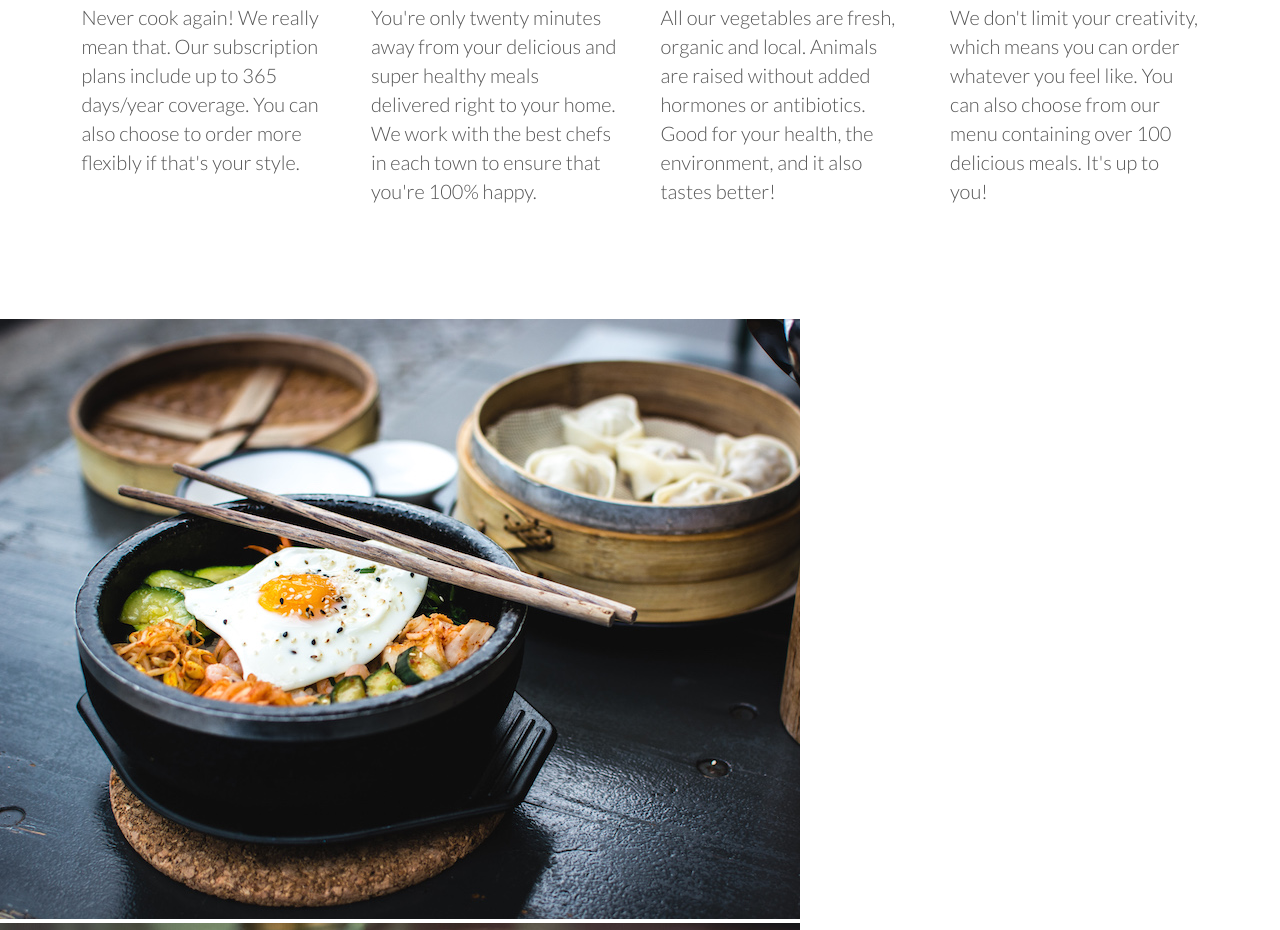
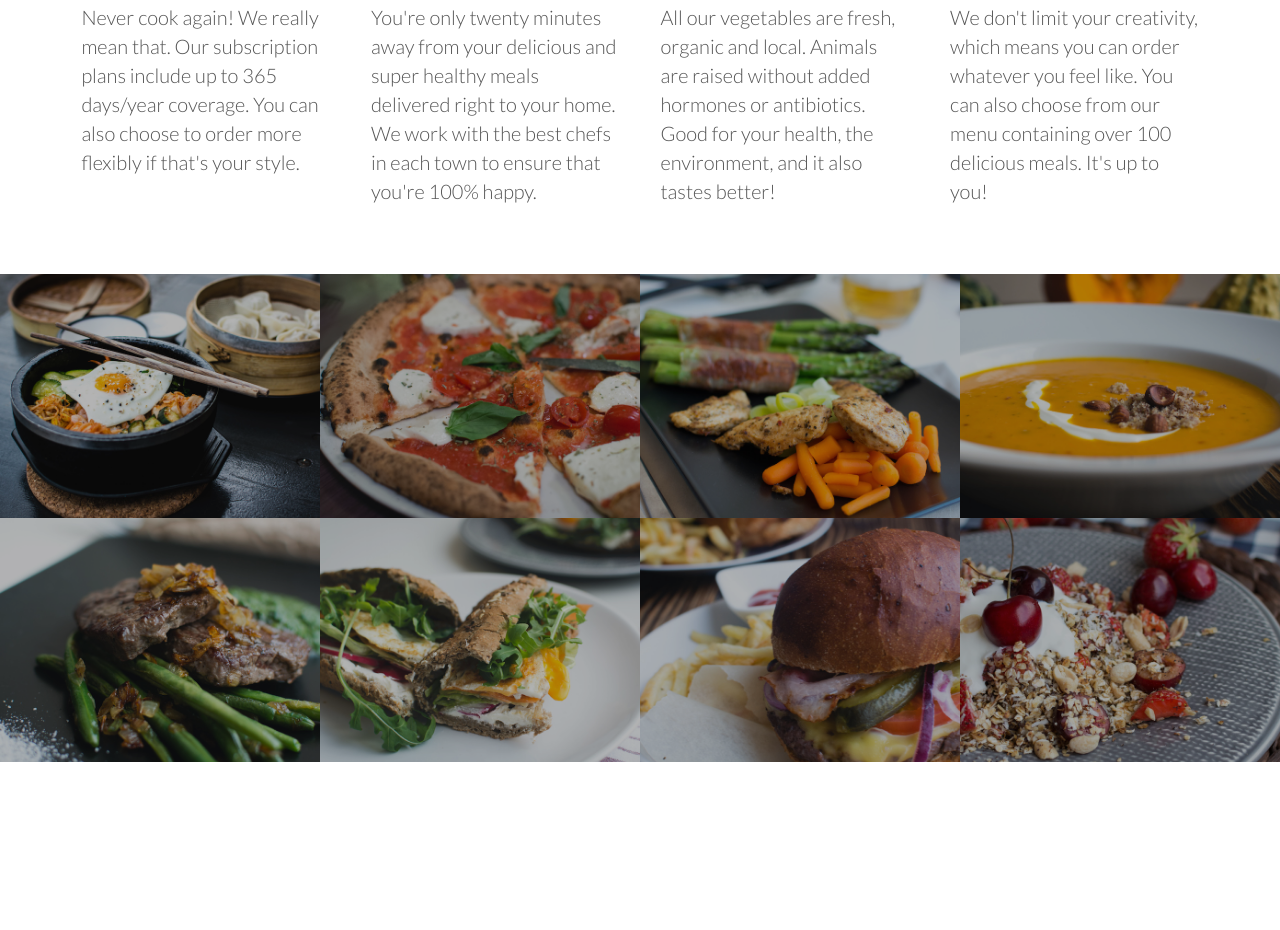
Before and after one commit to zura992/Omnifood, a plain HTML site: page index.html in a window 1280 px wide. Shown: the part 1090-2020 px from the top of the page. After the commit the page ends 1852 px from the top, so only its background shows below. Drawn offline with nearby package versions, Linux system fonts and the light colour scheme.

Commit message:
#1  styles damateba

```diff
--- a/resources/css/style.css
+++ b/resources/css/style.css
@@ -175,3 +175,43 @@ icon-big{
     color: #e67e22;
     margin: 10px;
 }
+
+/**********
+section meals
+***********/
+
+.meals-showcase{
+    padding: 0;
+    width: 100%;
+    list-style: none;
+}
+
+.meals-showcase li{
+    float: left;
+    width: 25%;
+    display: block;
+}
+
+.meal-photo{
+    width: 100%;
+    margin: 0;
+    overflow: hidden;
+    background-color: black;
+}
+
+.meal-photo img{
+    opacity: 0.7;
+    width: 100%;
+    height: auto;
+    transform: scale(1.15);
+    transition: transform 0.4 opacity 0.3s;
+}
+
+.meal-photo img:hover{
+    transform: scale(1.03);
+    opacity: 1;
+}
+
+.section-meals{
+    padding: 0;
+}
```
